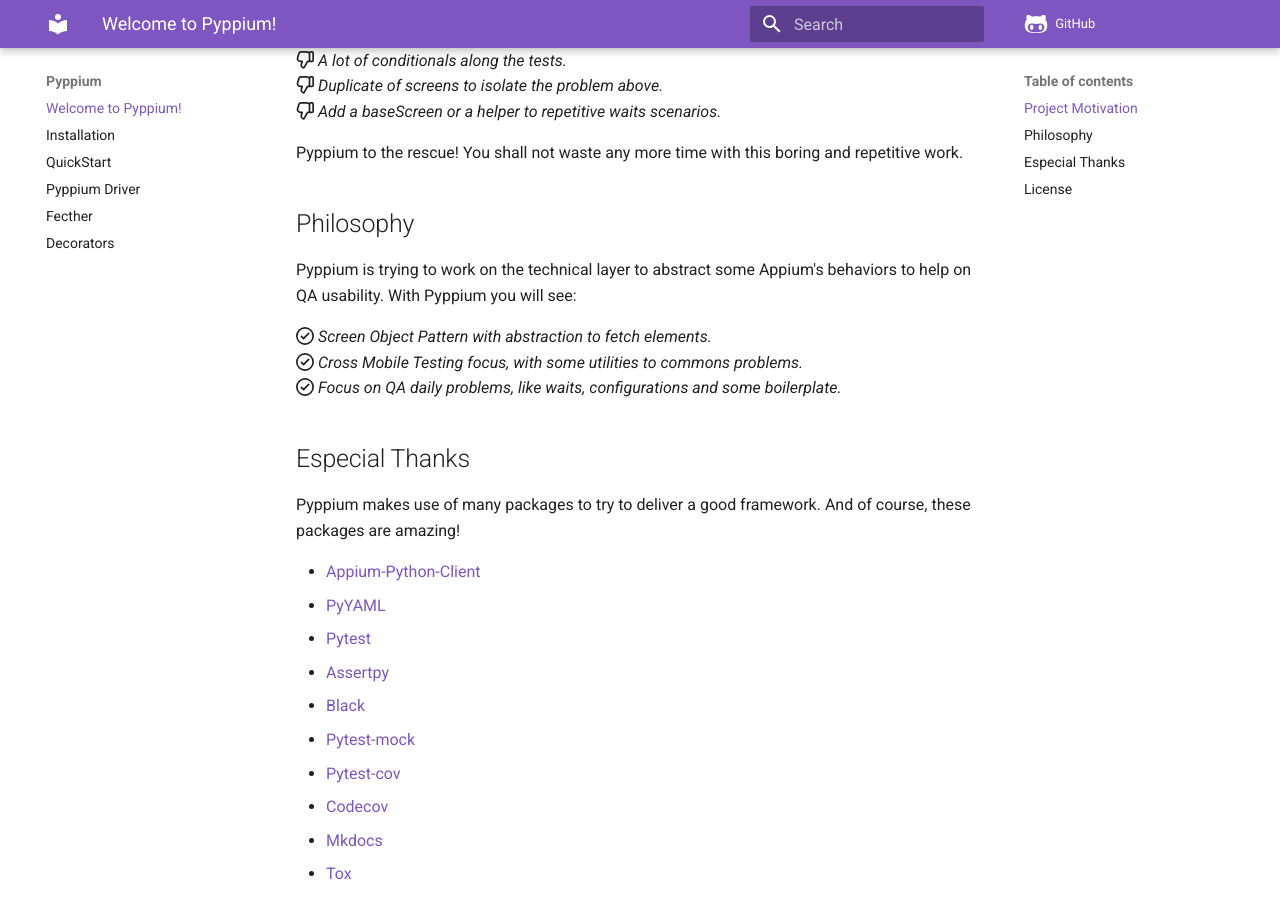
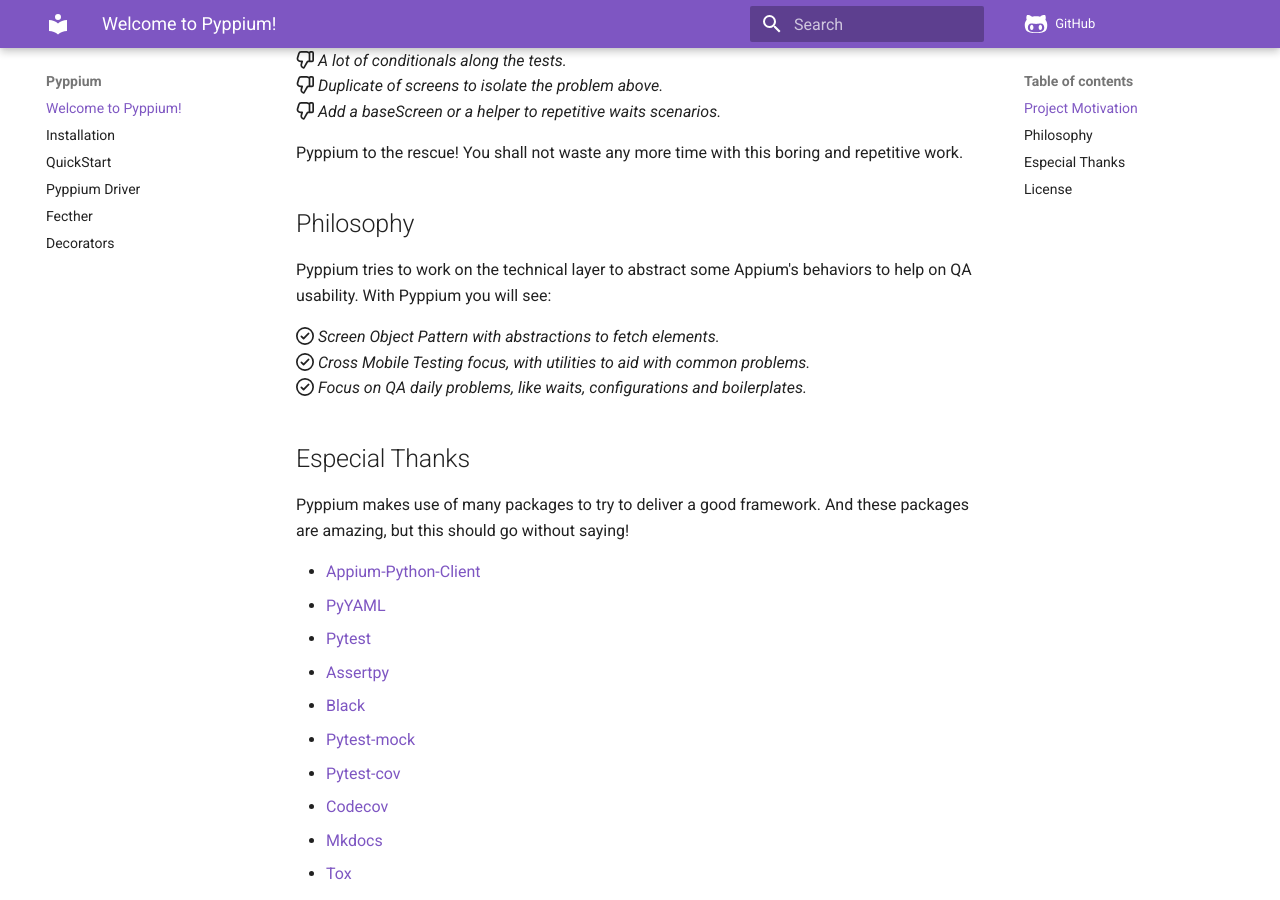
Before and after one commit to leomenezessz/pyppium, an MkDocs documentation site: the page built from docs/index.md, in a window 1280 px wide and 900 px high, scrolled down 383 px. Built offline with MkDocs 1.6.1 and Material for MkDocs 9.7.7, drawn with Linux system fonts in a browser that asks for light colours; emoji names are drawn with the system emoji font; comment, search, counter and statistics services are not loaded.

Commit message:
Update index.md

```diff
--- a/docs/index.md
+++ b/docs/index.md
@@ -17,15 +17,15 @@
 
 ## Philosophy
 
-Pyppium is trying to work on the technical layer to abstract some Appium's behaviors to help on QA usability. With Pyppium you will see:
+Pyppium tries to work on the technical layer to abstract some Appium's behaviors to help on QA usability. With Pyppium you will see:
 
-:octicons-check-circle-16: *Screen Object Pattern with abstraction to fetch elements.*</br>
-:octicons-check-circle-16: *Cross Mobile Testing focus, with some utilities to commons problems.*</br>
-:octicons-check-circle-16: *Focus on QA daily problems, like waits, configurations and some boilerplate.*</br>
+:octicons-check-circle-16: *Screen Object Pattern with abstractions to fetch elements.*</br>
+:octicons-check-circle-16: *Cross Mobile Testing focus, with utilities to aid with common problems.*</br>
+:octicons-check-circle-16: *Focus on QA daily problems, like waits, configurations and boilerplates.*</br>
 
 ## Especial Thanks
 
- Pyppium makes use of many packages to try to deliver a good framework. And of course, these packages are amazing!
+ Pyppium makes use of many packages to try to deliver a good framework. And these packages are amazing, but this should go without saying!
 
  - [Appium-Python-Client](https://pypi.org/project/Appium-Python-Client/)
  - [PyYAML](https://pypi.org/project/PyYAML/)
```
